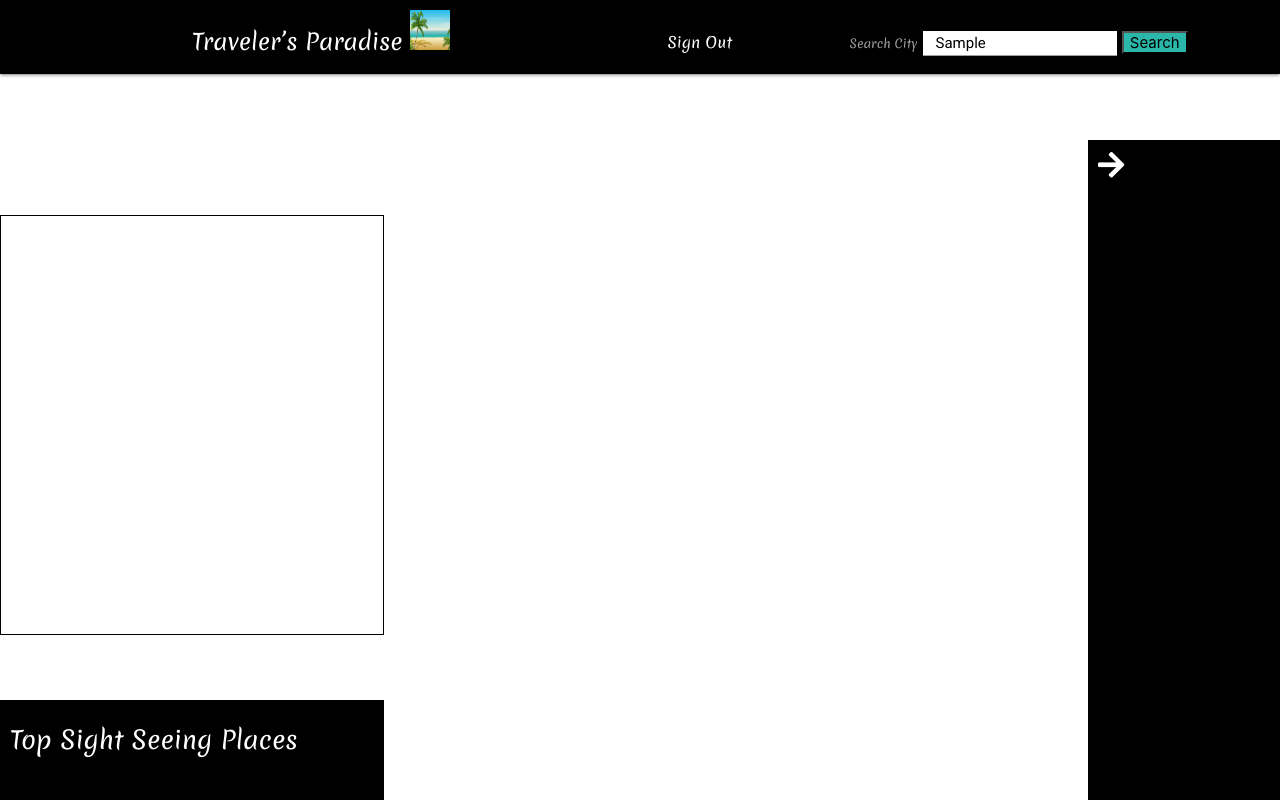
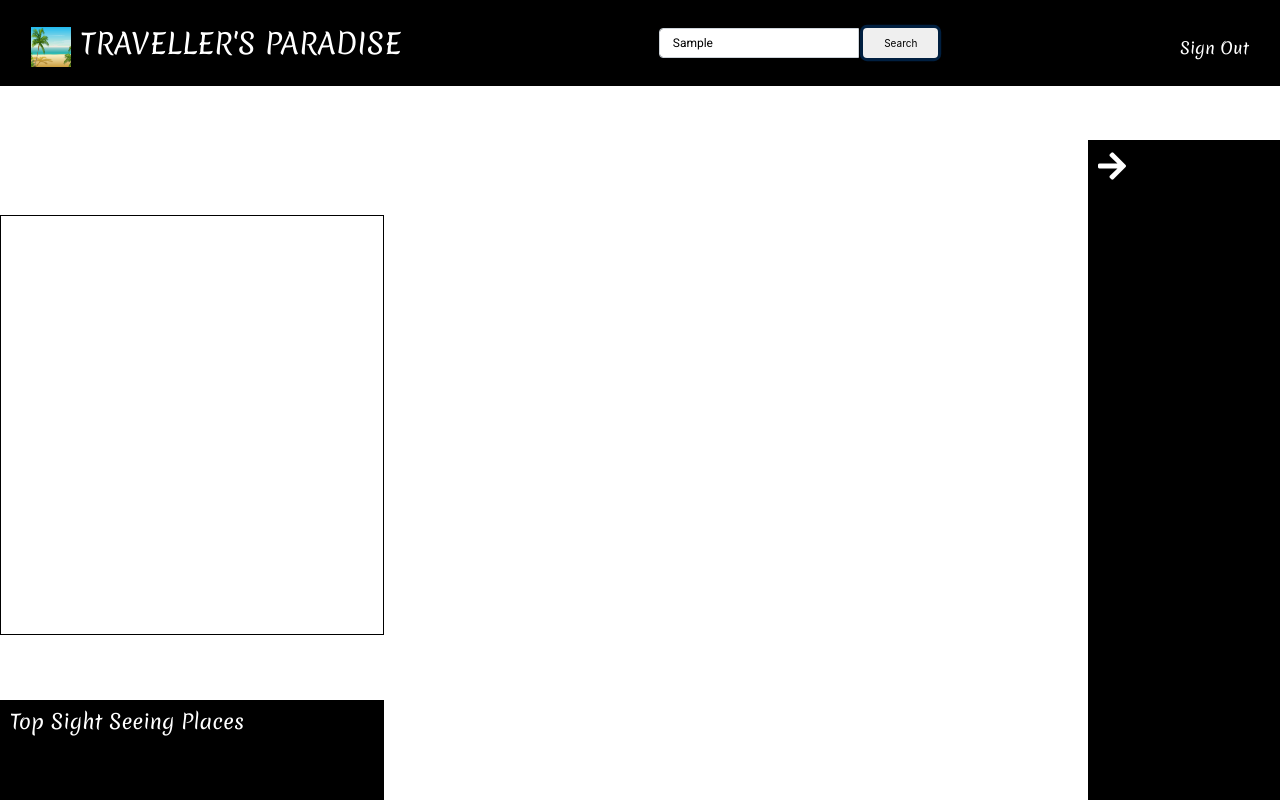
Before and after one commit to asai28/Travelers-Paradise, a plain HTML site: page index.html in a window 1280 px wide. Both pictures are taken after typing "Sample" into the empty fields and a click on the button "Search". Shown: the top 800 px of the page. Drawn offline with nearby package versions, Linux system fonts and the light colour scheme; some packages are replaced by stand-ins of ours; no server answers.

Commit message:
Touch up

```diff
--- a/css/weather.css
+++ b/css/weather.css
@@ -50,12 +50,6 @@
 	text-shadow: black 0.0em 0.0em 0.2em;
 	width: 100%;
 	margin-bottom: 5px;
-}
-
-.weather__wrapper {
-	position: relative;
-	top: 155px;
-	text-shadow: black 0.0em 0.0em 0.2em;
 }
 
 .weather__input:focus {
@@ -155,7 +149,6 @@ html, body {
 	position: relative;
 	z-index: 100;
 	/* The z-index should be higher than Google Maps */
-	width: 100%;
 	background: black;
 	height: 60px;
 	color: white;
@@ -166,14 +159,12 @@ html, body {
 	position: relative;
 	z-index: 100;
 	/* The z-index should be higher than Google Maps */
-	width: 100%;
 	/* margin: 60px auto 0; */
 	padding-top: 10px;
 	padding-bottom: 10px;
 	background: black;
 	height: 5%;
 	color: white;
-	float: right;
 }
 
 #mainContainer {
@@ -214,13 +205,14 @@ input {
 #pac-input {
 	background-color: #fff;
 	padding: 0 11px 0 13px;
-	width: 50%;
+	width: 200px;
 	font-family: Roboto;
-	font-size: 1em;
+	font-size: 0.75em;
 	font-weight: 300;
 	text-overflow: ellipsis;
 	color: black;
-	height: 40%;
+	height: 30px;
+	margin: 10px 0px;
 }
 
 #pac-input:focus {
@@ -228,7 +220,12 @@ input {
 	margin-left: -1px;
 	padding-left: 14px;
 	/* Regular padding-left + 1. */
-	width: 50%;
+	width: 200px;
+	margin: 10px 0px;
+}
+
+a{
+	color: white;
 }
 
 .pac-container {
@@ -264,7 +261,7 @@ input {
 	left: 0%;
 	overflow-y: scroll;
 	font-family: 'Roboto', sans-serif;
-	font-size: 1.25em;
+	font-size: 1em;
 }
 
 .weather__widget {
@@ -321,7 +318,7 @@ input {
 
 .weather__wrapper {
 	position: relative;
-	top: 155px;
+	top: 35%;
 	text-shadow: black 0.0em 0.0em 0.2em;
 }
 
@@ -410,17 +407,24 @@ i {
 
 .pointOfInterest {
 	font-family: 'Roboto', sans-serif;
-	font-size: 2em;
+	font-size: 1.5em;
 }
 
 h5 {
 	font-family: 'Merienda', cursive;
+	font-size: 2em;
+}
+
+#about{
+	font-family: 'Merienda', cursive;
+	font-size: 1.25em;
 }
 
 #tree {
 	height: 40px;
 	width: 40px;
 	z-index: 1000;
+	float: left;
 }
 
 #loginContent {
@@ -428,7 +432,32 @@ h5 {
 	font-size: 1em;
 }
 
-#logo-container {
-	width: 40%;
+#navbar-header {
 	font-size: 1.5em;
+	color: white;
+	font-family: 'Merienda', cursive;
+	width: 160px;
 }
+
+.navbar-inverse{
+	width: 100%
+}
+
+#search{
+	width: 75px;
+    height: 30px;
+	font-size: 10px;
+	margin: 10px 0px;
+}
+
+.navbar-nav{
+	bottom: 5px;
+}
+
+a:before{
+	color: white;
+}
+
+a:after{
+	color: white;
+}
--- a/index.html
+++ b/index.html
@@ -11,47 +11,47 @@
 	<link rel="stylesheet" type="text/css" href="css/weather.css">
 	<script async defer src="https://maps.googleapis.com/maps/api/js?key=AIzaSyDWF3Z0X3vXWWPfHlTilfo9lCc3crPrw4g&callback=getLocation">
 	</script>
-	<link href="https://fonts.googleapis.com/icon?family=Material+Icons" rel="stylesheet">
-	<link rel="stylesheet" href="https://cdnjs.cloudflare.com/ajax/libs/materialize/1.0.0-rc.2/css/materialize.min.css">
+	<!-- <link href="https://fonts.googleapis.com/icon?family=Material+Icons" rel="stylesheet">
+	<link rel="stylesheet" href="https://cdnjs.cloudflare.com/ajax/libs/materialize/1.0.0-rc.2/css/materialize.min.css"> -->
 	<link href="https://fonts.googleapis.com/css?family=Merienda" rel="stylesheet">
+	<link href="https://fonts.googleapis.com/css?family=Roboto" rel="stylesheet">
+	<link rel="stylesheet" href="https://stackpath.bootstrapcdn.com/bootstrap/4.1.2/css/bootstrap.min.css" integrity="sha384-Smlep5jCw/wG7hdkwQ/Z5nLIefveQRIY9nfy6xoR1uRYBtpZgI6339F5dgvm/e9B"
+	 crossorigin="anonymous">
 	<script type="text/javascript" src='js/index.js'></script>
 	<script type="text/javascript" src='js/autocomplete.js'></script>
 	<link rel="stylesheet" href="https://use.fontawesome.com/releases/v5.1.1/css/all.css" integrity="sha384-O8whS3fhG2OnA5Kas0Y9l3cfpmYjapjI0E4theH4iuMD+pLhbf6JI0jIMfYcK3yZ"
 	 crossorigin="anonymous">
-	<link href="https://fonts.googleapis.com/css?family=Roboto" rel="stylesheet">
 </head>
 
 <body id="street-view">
 	<div id="form">
-				<nav class="black lighten-1" role="navigation">
-					<div class="nav-wrapper container">
-						<a id="logo-container" href="#" class="brand-logo" style="float: left">Traveler’s Paradise
+		<nav class="navbar navbar-inverse text-white" style="background-color: black; color: white">
+			<div class="container-fluid text-light">
+				<div class="navbar-header text-light">
+					<a class="navbar-brand" href="index.html" style="color: white; font-family: 'Merienda', cursive;">
+						<h3>&NonBreakingSpace;TRAVELLER'S PARADISE
+							<span>
 								<img id="tree" src="img/bg.jpg">
+							</span>
+						</h3>
+
 					</a>
-						<ul class="right hide-on-med-and-down">
-							<li style="float: left"><a href="logOut.html">Sign Out</a></li>
-							<li>
-								<div id="contactform" style="float: right; left: 30%">
-								<label for="autocomplete-input">Search City</label>
-								<input type="text" id="pac-input" class="autocomplete controls" placeholder="Tempe" col=40>
-								<button id="search">Search</button>
 				</div>
+
+				<div id="contactform" class="navbar-form navbar-left" action="/action_page.php">
+					<div class="input-group">
+						<input type="text" id="pac-input" class="form-control" placeholder="Tempe">&NonBreakingSpace;
+						<span class="input-group-btn">
+							<button id="search" type="submit" class="btn btn-default">Search</button>
+						</span>
+					</div>
+				</div>
+
+				<ul class="nav navbar-nav">
+					<li class="active">
+						<a href="logOut.html" style="color: white; font-family: 'Merienda', cursive;">Sign Out</a>
 					</li>
 				</ul>
-						<div class="collapsible-body"><span></span></div>
-						<ul id="nav-mobile" class="sidenav">
-								<li style="float: left"><a href="logOut.html">Sign Out</a></li>
-								<li>
-									<div id="contactform" style="float: right; left: 30%">
-									<label for="autocomplete-input">Search City</label>
-									<input type="text" id="pac-input" class="autocomplete controls" placeholder="Tempe" col=40>
-									<button id="search">Search</button>
-								</div>
-								</li>
-						</ul>
-						<a href="#" data-target="nav-mobile" class="sidenav-trigger">
-							<i class="material-icons">menu</i>
-						</a>
 			</div>
 		</nav>
 	</div>
@@ -61,7 +61,7 @@
 	<div id="map"></div>
 	<div id="mainContainer" class="container">
 		<div id="pointsOfInterest">
-			<h5>Top Sight Seeing Places</h5>
+			<h5 style="font-family: 'Merienda', cursive;">Top Sight Seeing Places</h5>
 			<div id="mapPoints"></div>
 		</div>
 	</div>
@@ -70,7 +70,8 @@
 		<i class="fas fa-arrow-right fa-2x"></i>
 		<br>
 		<div class="weather1"></div>
-		<br><br>
+		<br>
+		<br>
 		<div class="weather2"></div>
 	</div>
 	<script type="text/javascript" src='js/app.js'></script>
--- a/js/app2.js
+++ b/js/app2.js
@@ -26,7 +26,6 @@ function showPosition(position) {
   panorama = new google.maps.StreetViewPanorama(
     document.getElementById("street-view"),
     {
-      //position: { lat: 32.2319, lng: -110.9501 },
       position: {
         lat: position.coords.latitude,
         lng: position.coords.longitude
@@ -57,8 +56,7 @@ function showPosition(position) {
     "https://developers.google.com/maps/documentation/javascript/examples/full/images/beachflag.png";
   var map = new google.maps.Map(document.getElementById("map"), {
     zoom: 12,
-    //{ lat: position.coords.latitude, lng: position.coords.longitude },
-    center: { lat: 32.2319, lng: -110.9501 },
+    center: { lat: position.coords.latitude, lng: position.coords.longitude },
     mapTypeControl: true,
     mapTypeControlOptions: {
       style: google.maps.MapTypeControlStyle.HORIZONTAL_BAR,
@@ -111,7 +109,8 @@ $(document).ready(function() {
       });
     }
   });
-  $("#search").on("click", function() {
+  $("#search").on("click", function(e) {
+    e.preventDefault();
     cityName = $("#pac-input").val().trim();
       $('.weather1').weather({
         city: cityName,
--- a/js/index.js
+++ b/js/index.js
@@ -1,4 +1,5 @@
 $(document).ready(function($) {
+
   $(".weather2").weather({
     city: config.curr_city,
     tempUnit: "C",
@@ -8,7 +9,7 @@ $(document).ready(function($) {
     displayHumidity: true
   });
   console.log($(".weather1").length);
-  $("<br>").insertBefore($(".weather2"));
+  $("<br><br>").insertAfter($(".weather2"));
 
   $("#search").on("click", function() {
     $(".weather1").weather({
@@ -32,7 +33,7 @@ $(document).ready(function($) {
         displayWind: true,
         displayHumidity: true
 	  });
-	  $(weather1).insertBefore($(".weather2"));
+	  $(weather1).insertAfter($(".weather2"));
     }
   });
 });
```
Lines whose indentation alone changed are shown as unchanged.
